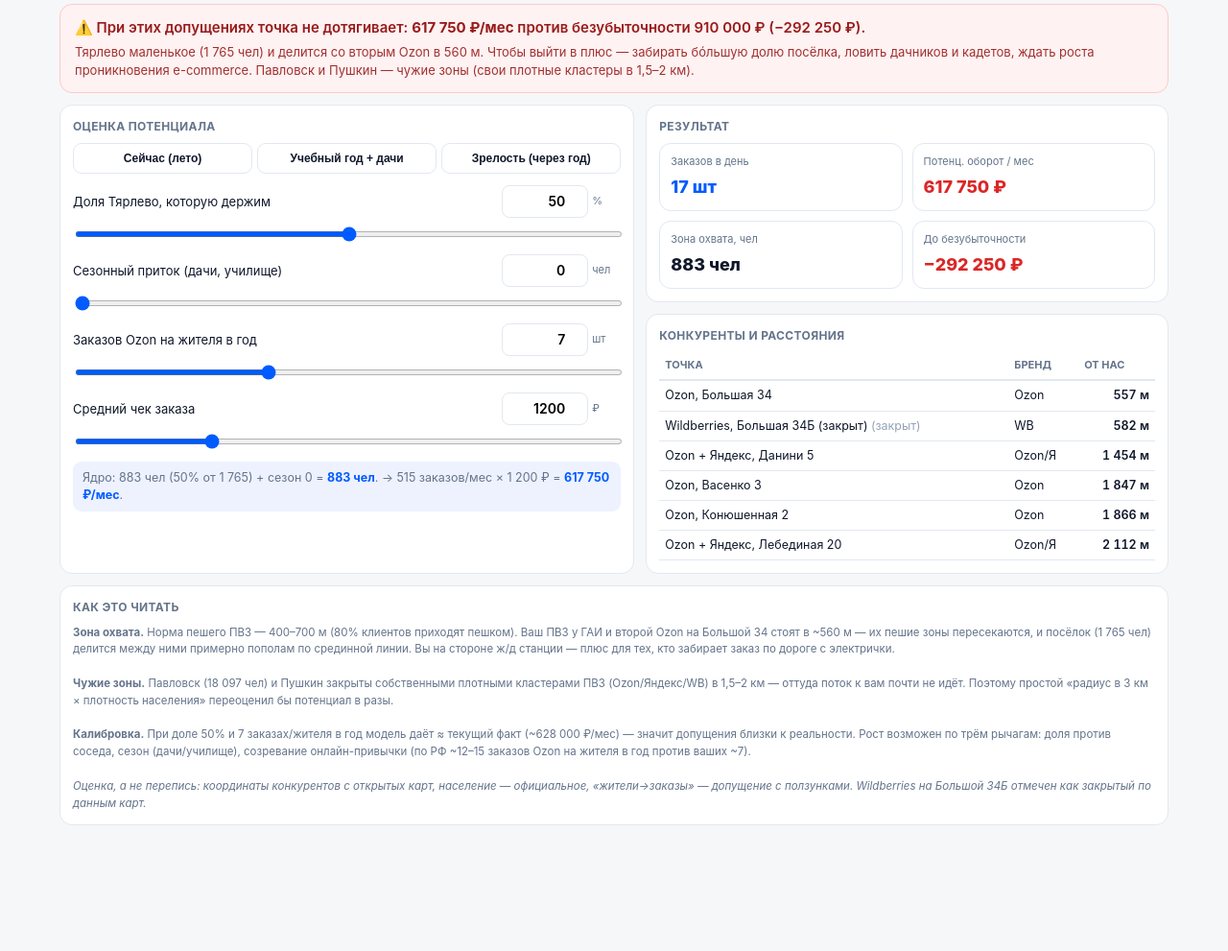
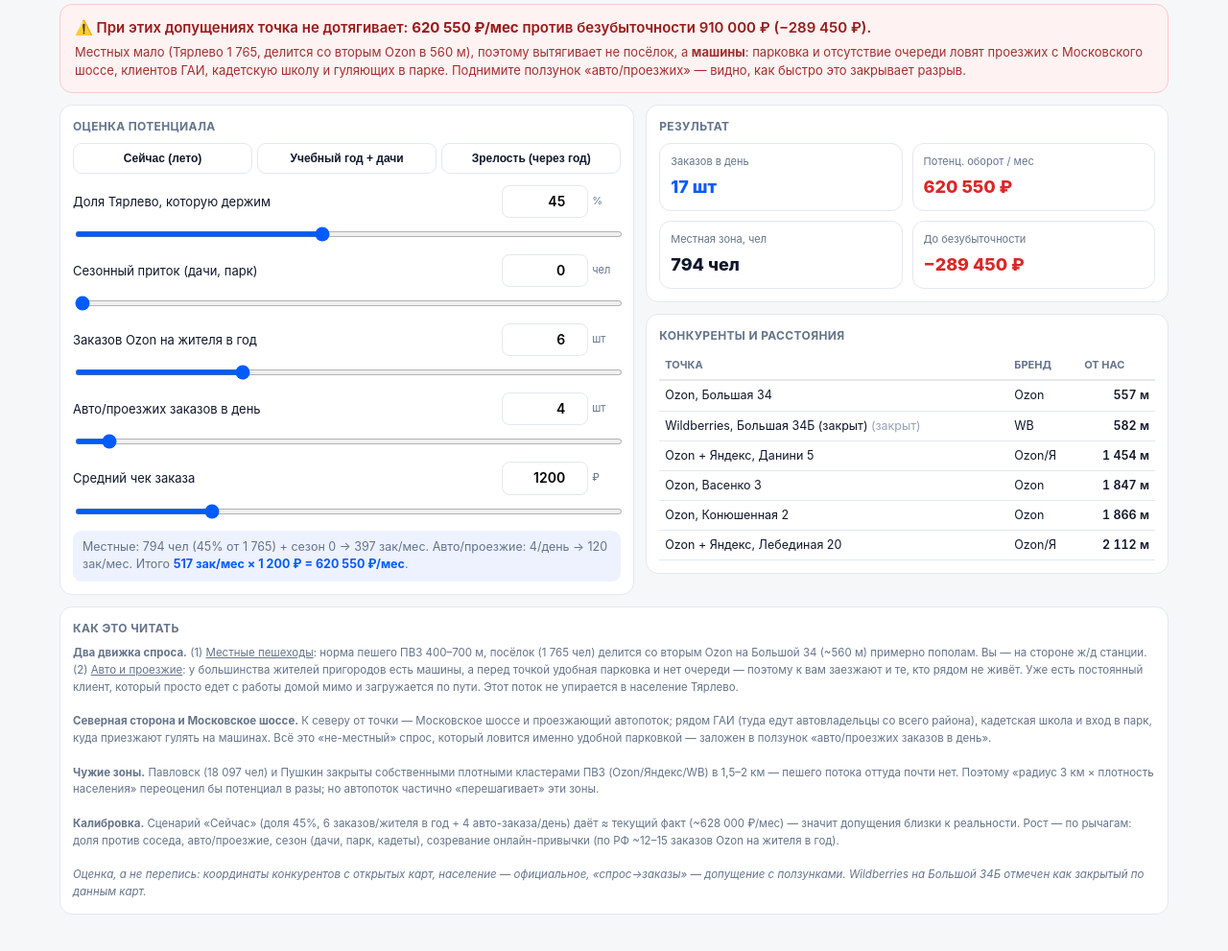
Before and after one commit to 145601/pvz-ozon-finmodel, a plain HTML site: page potential.html in a window 1280 px wide. Shown: the part 655-1646 px from the top of the page at 96% size. Before the commit the page ends 1587 px from the top, so only its background shows below. Drawn offline with nearby package versions, Linux system fonts and the light colour scheme.

Commit message:
Add files via upload

```diff
--- a/potential.html
+++ b/potential.html
@@ -98,7 +98,7 @@
         <div class="kpis">
           <div class="kpi"><div class="l">Заказов в день</div><div class="v neu" id="kOrders"></div></div>
           <div class="kpi"><div class="l">Потенц. оборот / мес</div><div class="v" id="kTurn"></div></div>
-          <div class="kpi"><div class="l">Зона охвата, чел</div><div class="v" id="kPpl"></div></div>
+          <div class="kpi"><div class="l">Местная зона, чел</div><div class="v" id="kPpl"></div></div>
           <div class="kpi"><div class="l">До безубыточности</div><div class="v" id="kGap"></div></div>
         </div>
       </div>
@@ -178,9 +178,10 @@
 
 // ---- модель потенциала ----
 const F=[
-  ['share','Доля Тярлево, которую держим',50,0,100,5,'%','Делим посёлок со вторым Ozon на Большой 34'],
-  ['season','Сезонный приток (дачи, училище)',0,0,3000,50,'чел','Садоводства летом + кадеты в учебный год'],
-  ['opry','Заказов Ozon на жителя в год',7,0,20,0.5,'шт','Текущий ≈7; зрелый рынок 12–15'],
+  ['share','Доля Тярлево, которую держим',45,0,100,5,'%','Делим посёлок со вторым Ozon на Большой 34; парковка и отсутствие очереди помогают забирать больше'],
+  ['season','Сезонный приток (дачи, парк)',0,0,3000,50,'чел','Садоводства летом + гуляющие в Павловском/Нижнем парке'],
+  ['opry','Заказов Ozon на жителя в год',6,0,20,0.5,'шт','Текущий ≈6–7; зрелый рынок 12–15'],
+  ['passby','Авто/проезжих заказов в день',4,0,80,1,'шт','Не-местные на машине: парковка, без очереди, по пути с работы; ГАИ, кадетская школа, Московское шоссе'],
   ['check','Средний чек заказа',1200,300,4000,50,'₽','Средняя стоимость заказа Ozon'],
 ];
 const st={};
@@ -200,9 +201,9 @@
 
 function preset(p){
   const v={
-    now:   {share:50, season:0,   opry:7,  check:1200},
-    school:{share:55, season:400, opry:9,  check:1250},
-    mature:{share:60, season:300, opry:13, check:1300},
+    now:   {share:45, season:0,   opry:6,  passby:4,  check:1200},
+    school:{share:55, season:300, opry:9,  passby:9,  check:1250},
+    mature:{share:55, season:300, opry:12, passby:14, check:1300},
   }[p];
   for(const k in v){st[k]=v[k];document.getElementById(k).value=v[k];document.getElementById(k+'R').value=v[k];}
   calc();
@@ -211,7 +212,9 @@
 function calc(){
   const core=TYAR_POP*st.share/100;
   const ppl=core+st.season;
-  const ordersMonth=ppl*st.opry/12;
+  const localOrders=ppl*st.opry/12;
+  const passbyOrders=st.passby*30;
+  const ordersMonth=localOrders+passbyOrders;
   const ordersDay=ordersMonth/30;
   const turn=ordersMonth*st.check;
   const gap=turn-BREAK_EVEN;
@@ -223,26 +226,29 @@
   kg.textContent=(gap>=0?'+':'−')+fmt(Math.abs(gap))+' ₽';kg.className='v '+(gap>=0?'pos':'neg');
 
   document.getElementById('derived').innerHTML=
-    `Ядро: ${fmt(core)} чел (${st.share}% от 1 765) + сезон ${fmt(st.season)} = <b>${fmt(ppl)} чел</b>. `+
-    `→ ${fmt(ordersMonth)} заказов/мес × ${fmt(st.check)} ₽ = <b>${fmt(turn)} ₽/мес</b>.`;
+    `Местные: ${fmt(core)} чел (${st.share}% от 1 765) + сезон ${fmt(st.season)} → ${fmt(localOrders)} зак/мес. `+
+    `Авто/проезжие: ${fmt(st.passby)}/день → ${fmt(passbyOrders)} зак/мес. `+
+    `Итого <b>${fmt(ordersMonth)} зак/мес × ${fmt(st.check)} ₽ = ${fmt(turn)} ₽/мес</b>.`;
 
+  const passbyShare=ordersMonth>0?passbyOrders/ordersMonth*100:0;
   const v=document.getElementById('verdict');
   if(turn>=BREAK_EVEN){
     v.className='verdict good';
     v.innerHTML=`✅ Потенциал перекрывает безубыточность: <b>${fmt(turn)} ₽/мес</b> против 910 000 ₽ (+${fmt(gap)} ₽).
-      <small>Это достижимо, если удержать ${st.share}% Тярлево и поднять активность заказов. Главный рычаг — доля против Ozon на Большой 34 и сезонный приток (дачи + кадетское училище).</small>`;
+      <small>Авто/проезжий поток даёт ${Math.round(passbyShare)}% заказов — это и есть преимущество места (парковка, без очереди, по пути с работы, рядом ГАИ). Рычаги роста: доля посёлка против соседа, проезжие на машине, сезон (дачи, парк, кадеты).</small>`;
   } else {
     v.className='verdict bad';
     v.innerHTML=`⚠️ При этих допущениях точка не дотягивает: <b>${fmt(turn)} ₽/мес</b> против безубыточности 910 000 ₽ (−${fmt(Math.abs(gap))} ₽).
-      <small>Тярлево маленькое (1 765 чел) и делится со вторым Ozon в 560 м. Чтобы выйти в плюс — забирать бóльшую долю посёлка, ловить дачников и кадетов, ждать роста проникновения e-commerce. Павловск и Пушкин — чужие зоны (свои плотные кластеры в 1,5–2 км).</small>`;
+      <small>Местных мало (Тярлево 1 765, делится со вторым Ozon в 560 м), поэтому вытягивает не посёлок, а <b>машины</b>: парковка и отсутствие очереди ловят проезжих с Московского шоссе, клиентов ГАИ, кадетскую школу и гуляющих в парке. Поднимите ползунок «авто/проезжих» — видно, как быстро это закрывает разрыв.</small>`;
   }
 }
 
 document.getElementById('foot').innerHTML=
-  `<b>Зона охвата.</b> Норма пешего ПВЗ — 400–700 м (80% клиентов приходят пешком). Ваш ПВЗ у ГАИ и второй Ozon на Большой 34 стоят в ~560 м — их пешие зоны пересекаются, и посёлок (1 765 чел) делится между ними примерно пополам по срединной линии. Вы на стороне ж/д станции — плюс для тех, кто забирает заказ по дороге с электрички.<br><br>`+
-  `<b>Чужие зоны.</b> Павловск (18 097 чел) и Пушкин закрыты собственными плотными кластерами ПВЗ (Ozon/Яндекс/WB) в 1,5–2 км — оттуда поток к вам почти не идёт. Поэтому простой «радиус в 3 км × плотность населения» переоценил бы потенциал в разы.<br><br>`+
-  `<b>Калибровка.</b> При доле 50% и 7 заказах/жителя в год модель даёт ≈ текущий факт (~628 000 ₽/мес) — значит допущения близки к реальности. Рост возможен по трём рычагам: доля против соседа, сезон (дачи/училище), созревание онлайн-привычки (по РФ ~12–15 заказов Ozon на жителя в год против ваших ~7).<br><br>`+
-  `<i>Оценка, а не перепись: координаты конкурентов с открытых карт, население — официальное, «жители→заказы» — допущение с ползунками. Wildberries на Большой 34Б отмечен как закрытый по данным карт.</i>`;
+  `<b>Два движка спроса.</b> (1) <u>Местные пешеходы</u>: норма пешего ПВЗ 400–700 м, посёлок (1 765 чел) делится со вторым Ozon на Большой 34 (~560 м) примерно пополам. Вы — на стороне ж/д станции. (2) <u>Авто и проезжие</u>: у большинства жителей пригородов есть машины, а перед точкой удобная парковка и нет очереди — поэтому к вам заезжают и те, кто рядом не живёт. Уже есть постоянный клиент, который просто едет с работы домой мимо и загружается по пути. Этот поток не упирается в население Тярлево.<br><br>`+
+  `<b>Северная сторона и Московское шоссе.</b> К северу от точки — Московское шоссе и проезжающий автопоток; рядом ГАИ (туда едут автовладельцы со всего района), кадетская школа и вход в парк, куда приезжают гулять на машинах. Всё это «не-местный» спрос, который ловится именно удобной парковкой — заложен в ползунок «авто/проезжих заказов в день».<br><br>`+
+  `<b>Чужие зоны.</b> Павловск (18 097 чел) и Пушкин закрыты собственными плотными кластерами ПВЗ (Ozon/Яндекс/WB) в 1,5–2 км — пешего потока оттуда почти нет. Поэтому «радиус 3 км × плотность населения» переоценил бы потенциал в разы; но автопоток частично «перешагивает» эти зоны.<br><br>`+
+  `<b>Калибровка.</b> Сценарий «Сейчас» (доля 45%, 6 заказов/жителя в год + 4 авто-заказа/день) даёт ≈ текущий факт (~628 000 ₽/мес) — значит допущения близки к реальности. Рост — по рычагам: доля против соседа, авто/проезжие, сезон (дачи, парк, кадеты), созревание онлайн-привычки (по РФ ~12–15 заказов Ozon на жителя в год).<br><br>`+
+  `<i>Оценка, а не перепись: координаты конкурентов с открытых карт, население — официальное, «спрос→заказы» — допущение с ползунками. Wildberries на Большой 34Б отмечен как закрытый по данным карт.</i>`;
 
 calc();
 </script>
```
